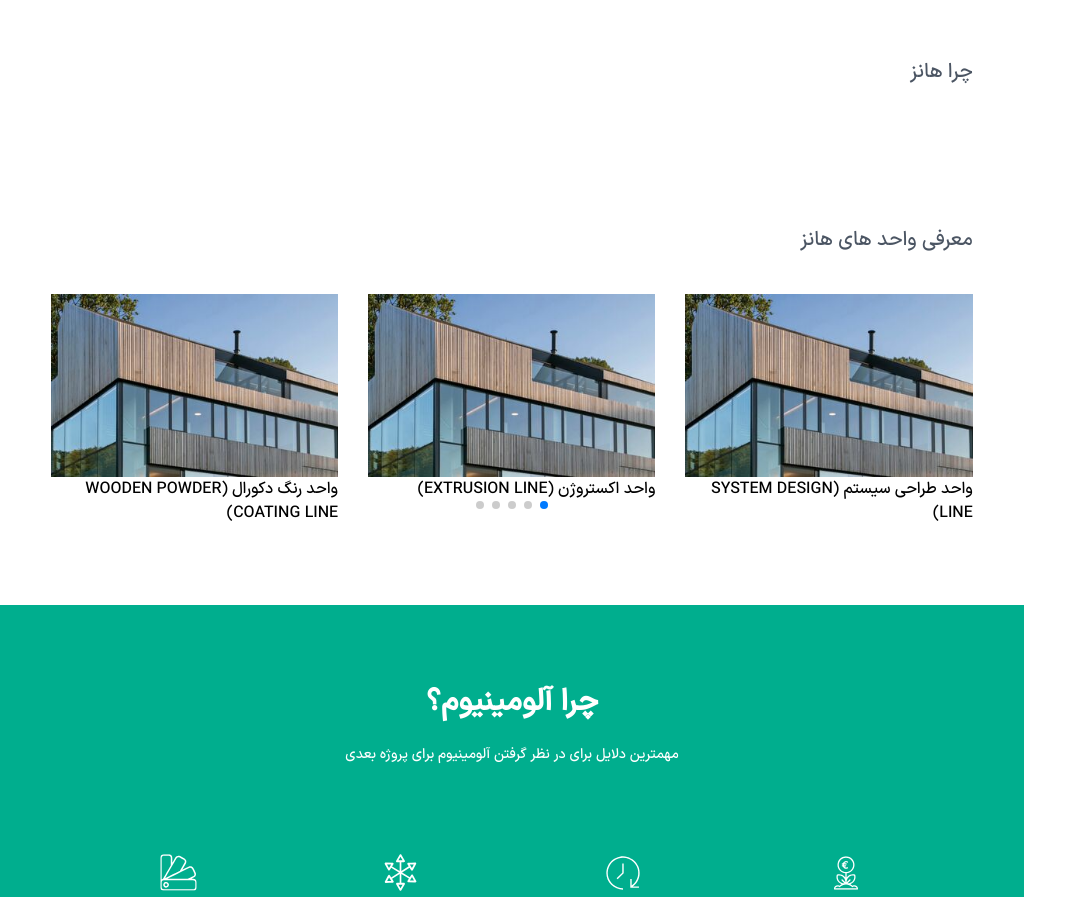
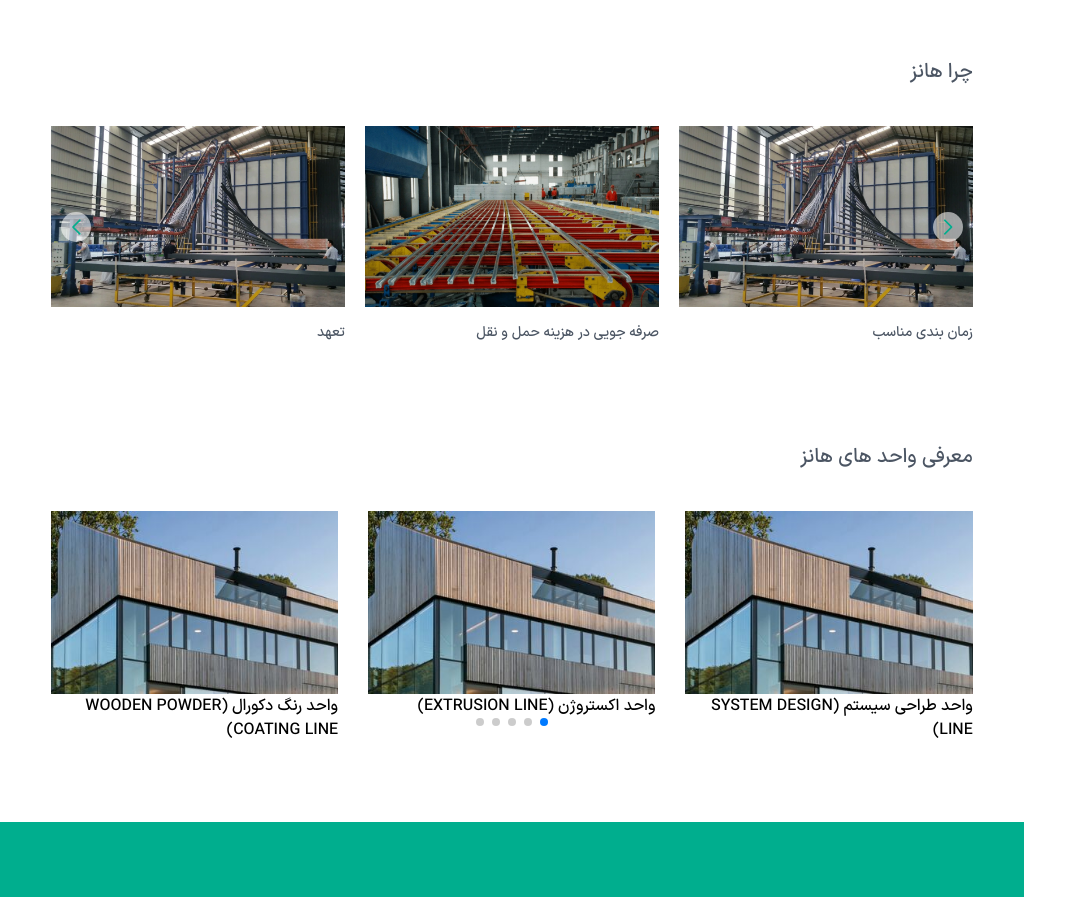
Before and after one commit to zahra-hsb/hanz-, a Next.js app: page / in a window 1280 px wide. Shown: the part 1960-2857 px from the top of the page, without its empty margins (0-1087 px from the left). Built offline with nearby package versions, Linux system fonts and the light colour scheme.

Commit message:
edit WhyHanzHome component

```diff
--- a/src/components/homeComponents/WhyHanzHome/index.jsx
+++ b/src/components/homeComponents/WhyHanzHome/index.jsx
@@ -6,6 +6,13 @@ import hanzProfile3 from '../../../../public/image/hanz-profile3.webp'
 
 
 const WhyHanzHome = () => {
+    const slides = [
+        { image: hanzProfile1, text: 'صرفه جویی در زمان' },
+        { image: hanzProfile3, text: 'زمان بندی مناسب' },
+        { image: hanzProfile2, text: 'صرفه جویی در هزینه حمل و نقل' },
+        { image: hanzProfile3, text: 'تعهد' }
+    ]
+
     return (
         <section className="flex flex-col pt-5 w-full my-20">
             <div className="flex w-full lg:w-[90%] lg:m-auto flex-col lg:flex-row items-center justify-between">
@@ -18,10 +25,13 @@ const WhyHanzHome = () => {
 
                     </div>
 
-
-
                     <div id="WhyHanzHome-carousel" className="w-full">
-                        <Slider url={'/about'} slidesPerView={3} image1={hanzProfile1} image2={hanzProfile3} image3={hanzProfile2} image4={hanzProfile3} textSlider={true} textSlider1={'صرفه جویی در زمان'} textSlider2={'زمان بندی مناسب'} textSlider3={'صرفه جویی در هزینه حمل و نقل'} textSlider4={'تعهد'} sliderCount={''} />
+                        <Slider
+                            url='/about'
+                            slidesPerView={3}
+                            slides={slides}
+                            textSlider={true}
+                        />
                     </div>
                 </div>
 
```
